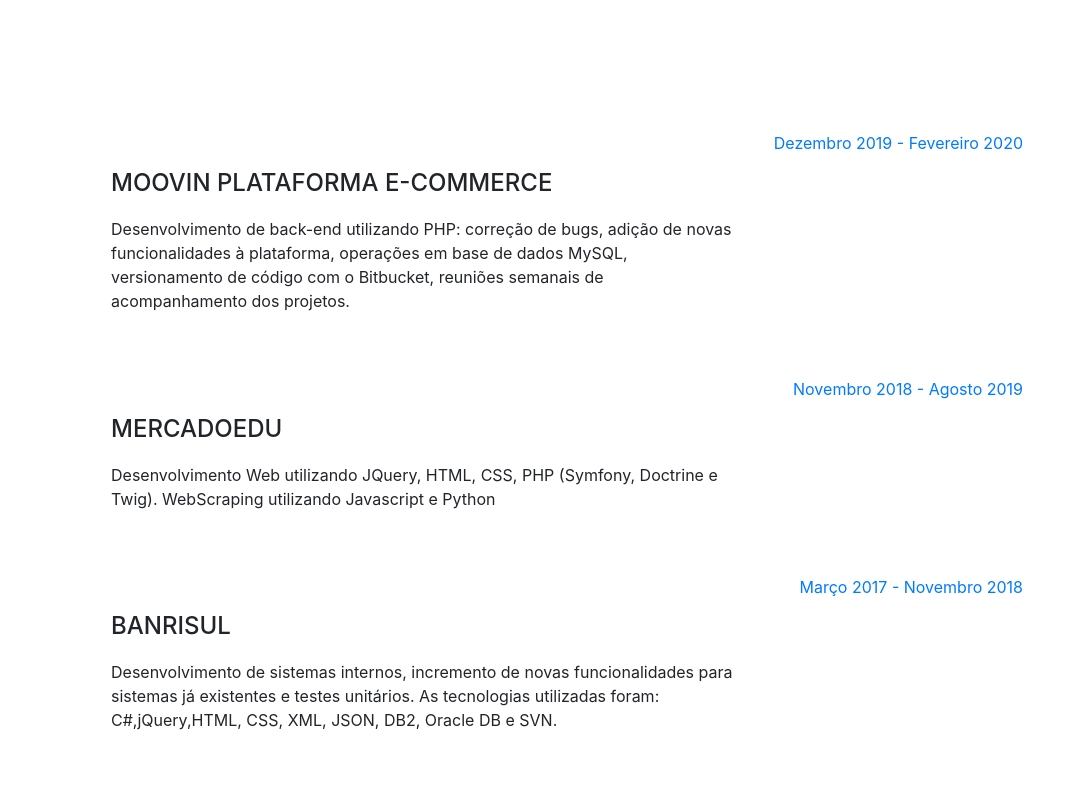
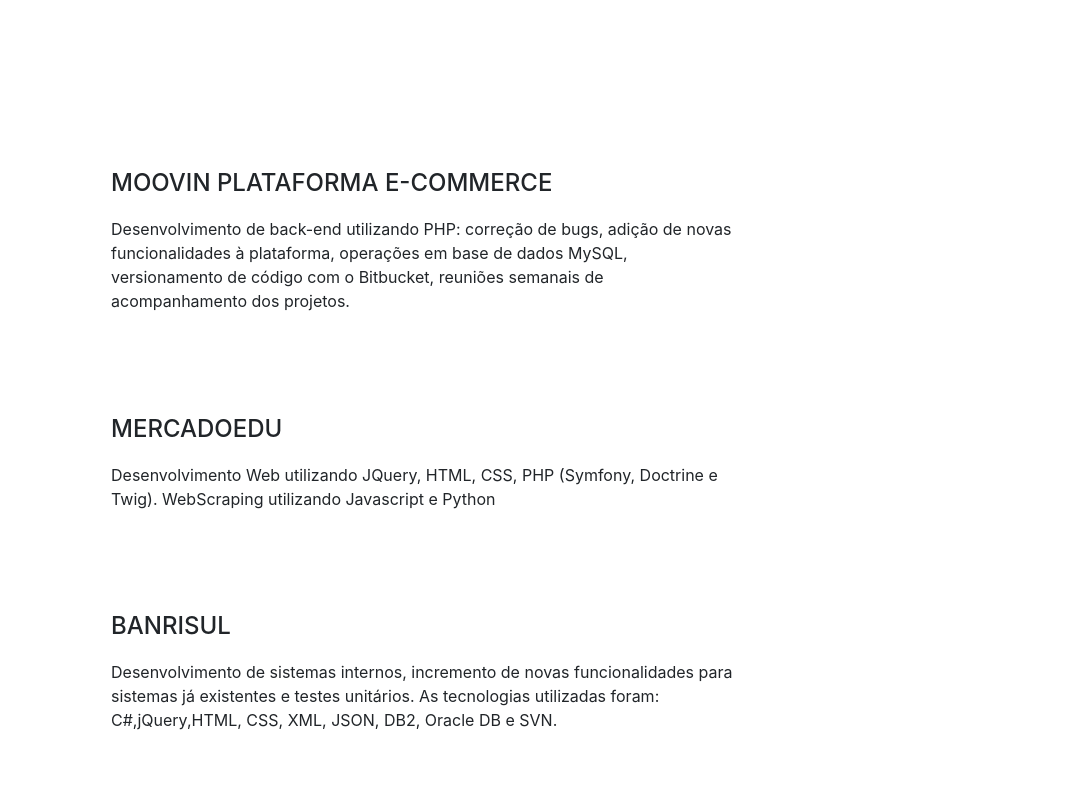
Before and after one commit to wagnnercsl/wagnner-leivas.github.io, a website with bundled scripts: page index.html in a window 1280 px wide. Shown: the part 804-1600 px from the top of the page, without its empty margins (209-1280 px from the left). Built offline with nearby package versions, Linux system fonts and the light colour scheme; a web font is replaced by a local one.

Commit message:
Change color of date text to white

```diff
--- a/css/resume.css
+++ b/css/resume.css
@@ -147,6 +147,10 @@
   min-width: none;
 }
 
+.resume-date .text-primary {
+  color: #fff !important;
+}
+
 @media (min-width: 768px) {
   section.resume-section {
     min-height: 100vh;
```
